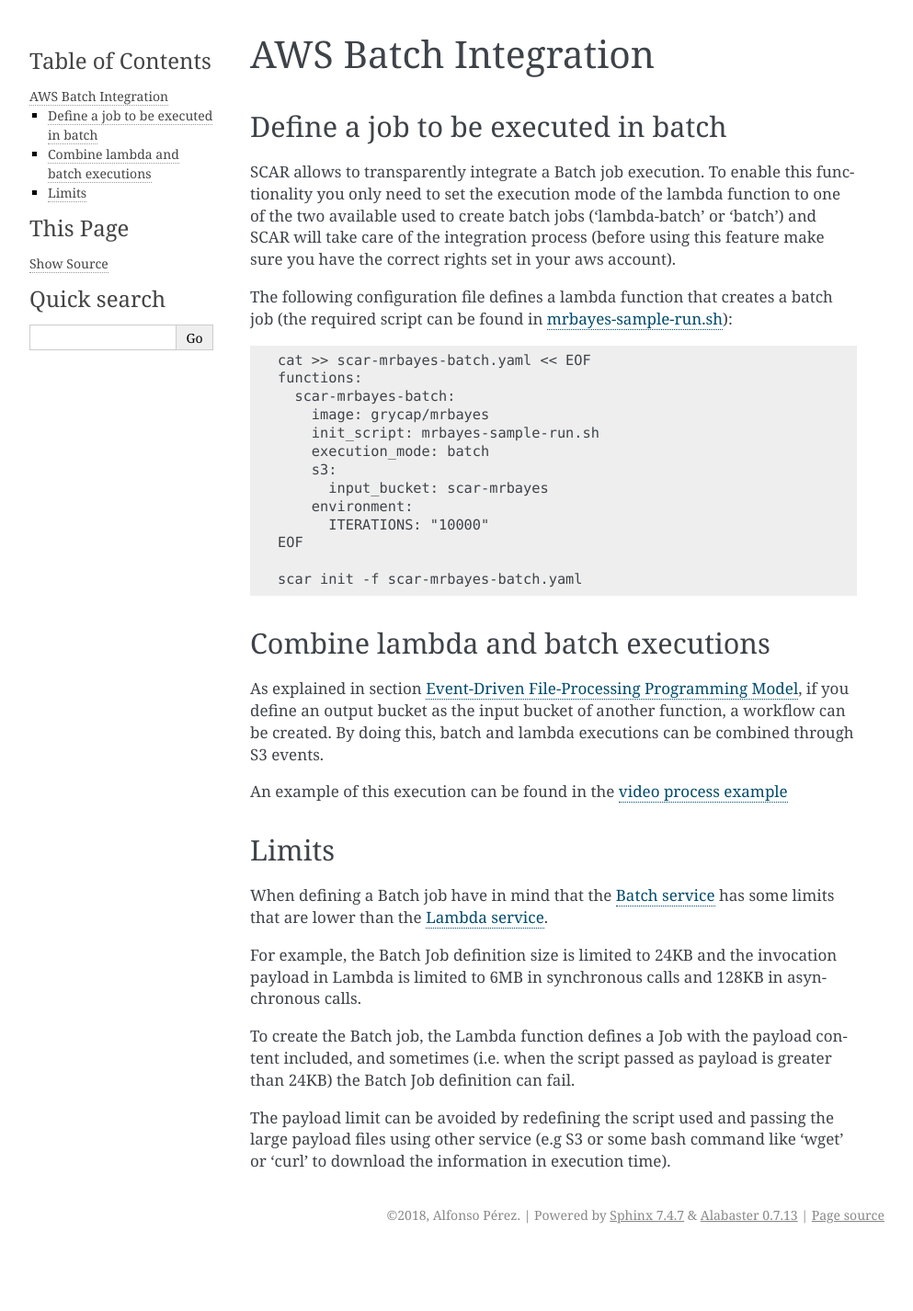
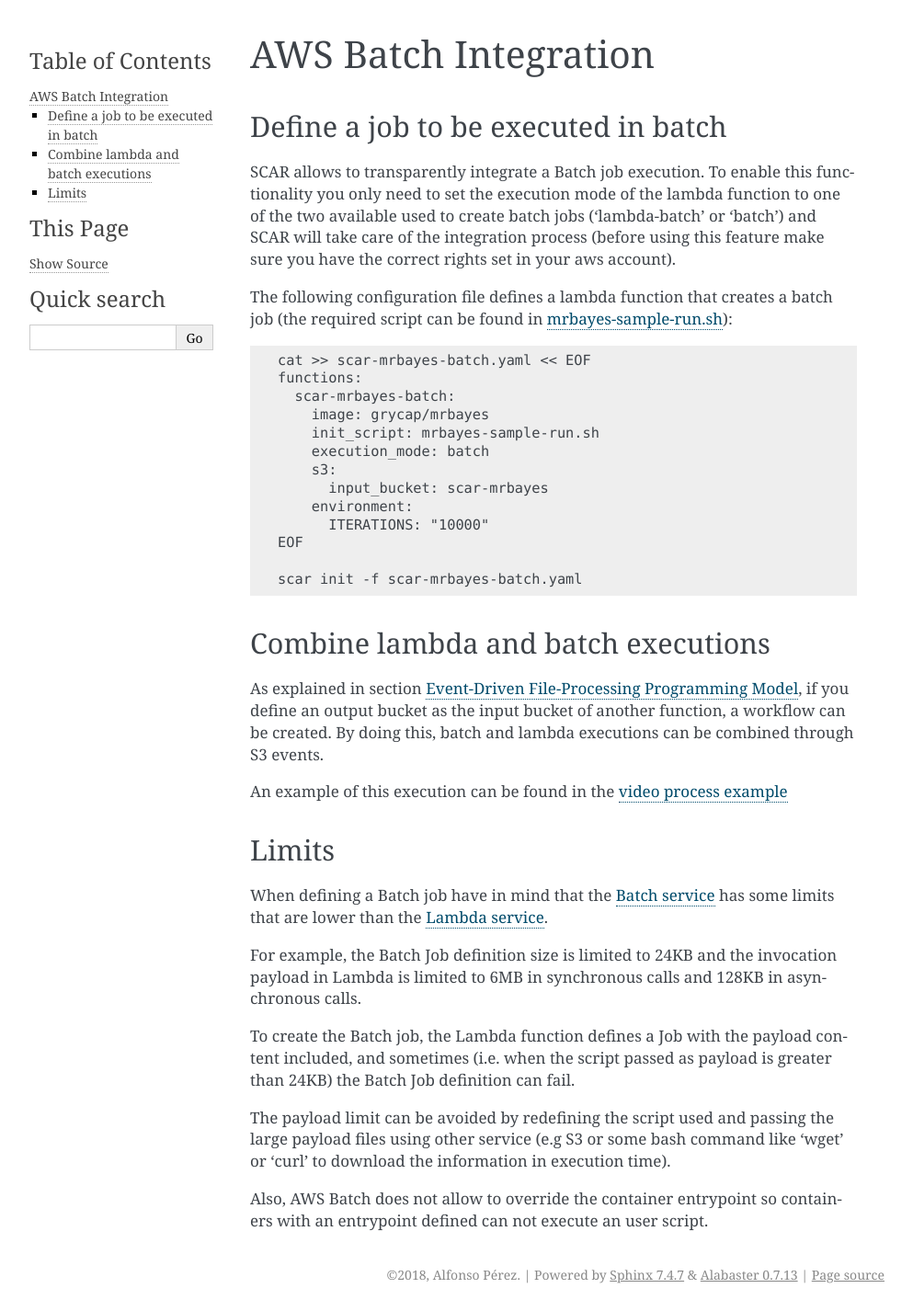
Before and after one commit to grycap/scar, a Sphinx documentation site: the page built from docs/source/batch.rst, in a window 1280 px wide. Shown: the whole page at 92% size, without its empty margins (148-1141 px from the left). Built offline with Sphinx 7.4.7, drawn with Linux system fonts in a browser that asks for light colours; before the commit the page ends 1361 px from its top, so only the background shows below that.

Commit message:
Update docs

```diff
--- a/docs/source/batch.rst
+++ b/docs/source/batch.rst
@@ -40,3 +40,5 @@
 To create the Batch job, the Lambda function defines a Job with the payload content included, and sometimes (i.e. when the script passed as payload is greater than 24KB) the Batch Job definition can fail.
 
 The payload limit can be avoided by redefining the script used and passing the large payload files using other service (e.g S3 or some bash command like 'wget' or 'curl' to download the information in execution time).
+
+Also, AWS Batch does not allow to override the container entrypoint so containers with an entrypoint defined can not execute an user script.
```
Also changed, not shown: examples/README.md.
